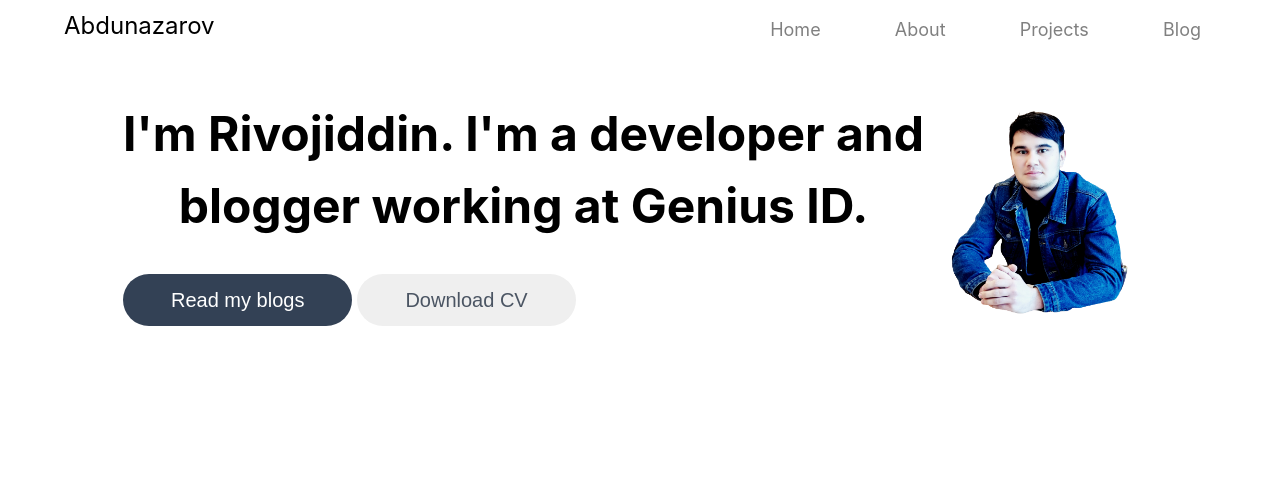
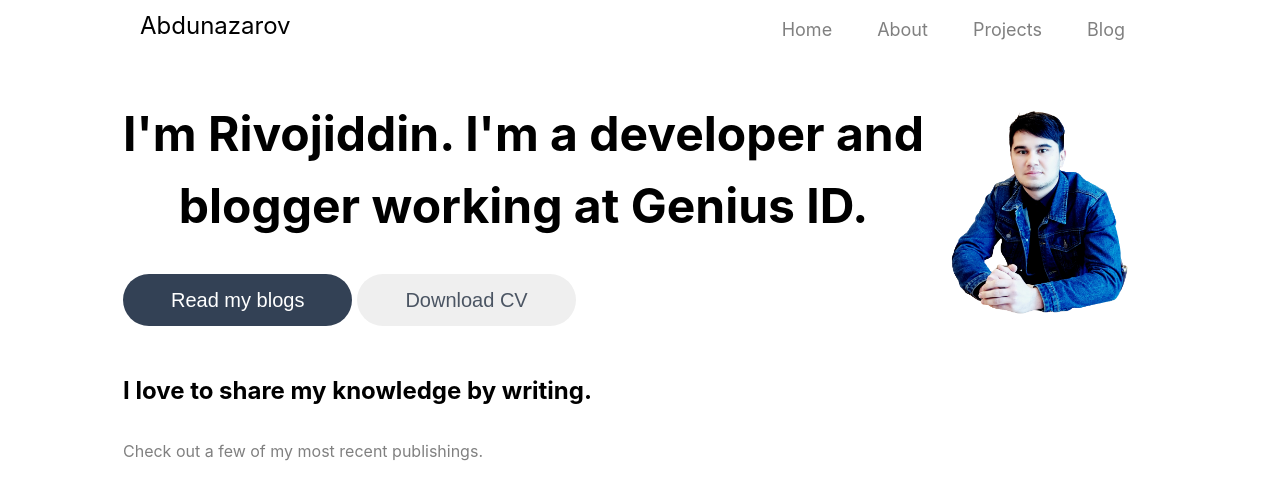
Before and after one commit to din0497/portfolio, a React (Create React App) app: page /home in a window 1280 px wide. Shown: the top 500 px of the page. Built offline with nearby package versions, Linux system fonts and the light colour scheme.

Commit message:
home page mini container completed

```diff
--- a/src/components/Home/ShortIntro.js
+++ b/src/components/Home/ShortIntro.js
@@ -1,11 +1,25 @@
 import { Link } from "react-router-dom";
 import img from "../../assets/brand.png";
-import { Button, ButtonWrapper, Container, Img, TextWrapper } from "./style";
+import {
+  Button,
+  ButtonWrapper,
+  Container,
+  Img,
+  MiniContainer,
+  TextWrapper,
+  Wrapper,
+} from "./style";
 const ShortIntro = () => {
   return (
     <Container>
+      <Wrapper>
         <TextWrapper>
-        <h1 style={{ lineHeight: "1.5", fontSize: "3rem" }}>
+          <h1
+            style={{
+              lineHeight: "1.5",
+              fontSize: "3rem",
+            }}
+          >
             I'm Rivojiddin. I'm a developer and <br /> blogger working at Genius
             ID.
           </h1>
@@ -13,11 +27,17 @@ const ShortIntro = () => {
             <Link to="/blog">
               <Button type={true}>Read my blogs</Button>
             </Link>
+            <Link to="#">
               <Button>Download CV</Button>
+            </Link>
           </ButtonWrapper>
         </TextWrapper>
-
         <Img src={img} />
+      </Wrapper>
+      <MiniContainer>
+        <h2>I love to share my knowledge by writing.</h2>
+        <p style={{color:'grey'}}>Check out a few of my most recent publishings.</p>
+      </MiniContainer>
     </Container>
   );
 };
--- a/src/components/Home/style.js
+++ b/src/components/Home/style.js
@@ -6,7 +6,7 @@ export const Img = styled.img`
   width: 233px;
 `;
 
-export const Container = styled.div`
+export const Wrapper = styled.div`
   display: flex;
   flex-direction: row;
   align-items: center;
@@ -14,9 +14,6 @@ export const Container = styled.div`
 
   @media only screen and (max-width: 1060px) {
     flex-direction: column-reverse;
-  }
-  @media only screen and (max-width: 690px) {
-    margin-left: 166px;
   }
 `;
 export const TextWrapper = styled.div``;
@@ -27,6 +24,7 @@ export const ButtonWrapper = styled.div`
   gap: 5px;
   @media only screen and (max-width: 660px) {
     flex-direction: column;
+    margin-left: 25px;
   }
 `;
 
@@ -46,3 +44,17 @@ export const Button = styled.button`
   cursor: pointer;
 }
 `;
+
+export const Container = styled.div`
+display: flex;
+flex-direction: column;
+`
+export const MiniContainer = styled.div`
+display: flex;
+flex-direction: column;
+align-items: flex-start;
+margin-top:15px;
+@media only screen and (max-width: 800px) {
+    align-items: center;
+  }
+`
--- a/src/components/Navbar/style.js
+++ b/src/components/Navbar/style.js
@@ -3,29 +3,35 @@ import styled from "styled-components";
 export const Wrapper = styled.ul`
   display: flex;
   align-items: center;
-  width: 40%;
-  justify-content: space-between;
+  /* width: 40%; */
+  gap: 15px;
   list-style-type: none;
   margin-top: 25px;
+  @media only screen and (max-width: 770px) {
+    display: none;
+  }
 `;
 
 export const Header = styled.nav`
+  max-width: 1000px;
   width: 90%;
   display: flex;
   align-items: center;
   height: 50px;
   padding: 0 35px;
   justify-content: space-between;
+  margin-left: auto;
+  margin-right: auto;
 `;
 
 export const Nav = styled.li`
-  color: grey!important;
+  color: grey !important;
   font-size: 1.125rem;
   align-items: center;
   cursor: pointer;
   padding: 4px 15px;
   &:hover {
-    background-color:#e8edea;
+    background-color: #e8edea;
     border-radius: 70px;
   }
 `;
```
Lines whose indentation alone changed are shown as unchanged.
